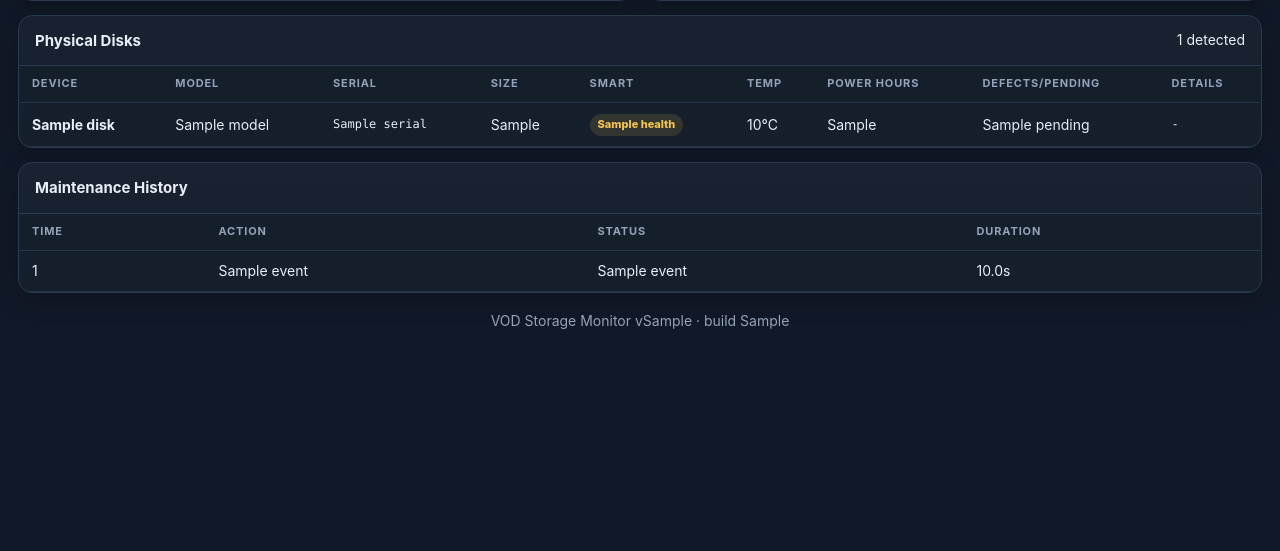
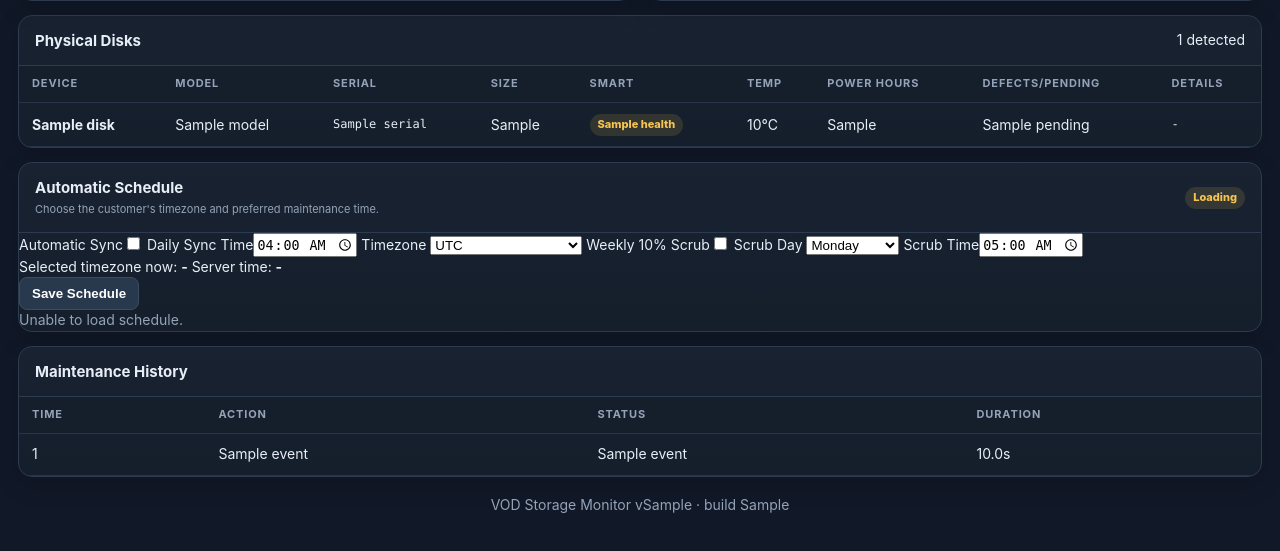
Before and after one commit to kasundigital/VOD-Storage-Monitor, a Python web app: template templates/index.html in a window 1280 px wide. Shown: the part 783-1334 px from the top of the page. Before the commit the page ends 1112 px from the top, so only its background shows below. Run offline with Jinja, Linux system fonts and the light colour scheme; the template is opened without the code that fills it: most values are stand-ins (such as "Sample title", 1, 10 or a date in 2020).

Commit message:
Add customer-selectable automatic SnapRAID schedule UI

```diff
--- a/templates/index.html
+++ b/templates/index.html
@@ -61,6 +61,49 @@
 <section class="panel"><div class="panel-title"><h2>Physical Disks</h2><span>{{data.disks|length}} detected</span></div><div class="table-wrap"><table><thead><tr><th>Device</th><th>Model</th><th>Serial</th><th>Size</th><th>SMART</th><th>Temp</th><th>Power Hours</th><th>Defects/Pending</th><th>Details</th></tr></thead><tbody>{% for d in data.disks %}<tr><td><b>{{d.name}}</b></td><td>{{d.model}}</td><td class="mono">{{d.serial}}</td><td>{{d.size_h}}</td><td><span class="pill {{'ok' if d.smart.health=='Healthy' else ('bad' if d.smart.health=='FAILED' else 'warn')}}">{{d.smart.health}}</span></td><td class="{{'hot' if d.smart.temp and d.smart.temp >= 50 else ''}}">{{d.smart.temp if d.smart.temp is not none else '-'}}°C</td><td>{{d.smart.power_hours if d.smart.power_hours is not none else '-'}}</td><td>{{d.smart.pending if d.smart.pending is not none else (d.smart.reallocated if d.smart.reallocated is not none else '-')}}</td><td class="mono">{{d.smart.error if d.smart.error else '-'}}</td></tr>{% endfor %}</tbody></table></div></section>
 
 {% if data.docker.enabled %}<section class="panel"><div class="panel-title"><h2>Docker Containers</h2></div><div class="table-wrap"><table><thead><tr><th>Name</th><th>Image</th><th>Status</th><th>Ports</th></tr></thead><tbody>{% for c in data.docker.containers %}<tr><td>{{c.Names}}</td><td>{{c.Image}}</td><td>{{c.Status}}</td><td>{{c.Ports}}</td></tr>{% endfor %}</tbody></table></div></section>{% endif %}
+
+<section class="panel">
+  <div class="panel-title">
+    <div><h2>Automatic Schedule</h2><span class="subtle">Choose the customer's timezone and preferred maintenance time.</span></div>
+    <span id="scheduleState" class="pill warn">Loading</span>
+  </div>
+  <div class="schedule-wrap">
+    <div class="schedule-grid">
+      <label class="field toggle-field"><span>Automatic Sync</span><input id="syncEnabled" type="checkbox"></label>
+      <label class="field"><span>Daily Sync Time</span><input id="syncTime" type="time" value="04:00"></label>
+      <label class="field"><span>Timezone</span>
+        <select id="scheduleTimezone">
+          <option value="UTC">UTC</option>
+          <option value="America/New_York">America/New_York</option>
+          <option value="America/Chicago">America/Chicago</option>
+          <option value="America/Denver">America/Denver</option>
+          <option value="America/Los_Angeles">America/Los_Angeles</option>
+          <option value="America/Phoenix">America/Phoenix</option>
+          <option value="America/Anchorage">America/Anchorage</option>
+          <option value="Pacific/Honolulu">Pacific/Honolulu</option>
+          <option value="Asia/Colombo">Asia/Colombo</option>
+        </select>
+      </label>
+      <label class="field toggle-field"><span>Weekly 10% Scrub</span><input id="scrubEnabled" type="checkbox"></label>
+      <label class="field"><span>Scrub Day</span>
+        <select id="scrubDay">
+          <option value="0">Monday</option><option value="1">Tuesday</option><option value="2">Wednesday</option>
+          <option value="3">Thursday</option><option value="4">Friday</option><option value="5">Saturday</option>
+          <option value="6">Sunday</option>
+        </select>
+      </label>
+      <label class="field"><span>Scrub Time</span><input id="scrubTime" type="time" value="05:00"></label>
+    </div>
+    <div class="schedule-footer">
+      <div class="schedule-times">
+        <span>Selected timezone now: <b id="scheduleCurrent">-</b></span>
+        <span>Server time: <b id="scheduleServer">-</b></span>
+      </div>
+      <button class="primary" onclick="saveSchedule()">Save Schedule</button>
+    </div>
+    <div id="scheduleMessage" class="muted"></div>
+  </div>
+</section>
 
 <section class="panel"><div class="panel-title"><h2>Maintenance History</h2></div><div class="table-wrap"><table><thead><tr><th>Time</th><th>Action</th><th>Status</th><th>Duration</th></tr></thead><tbody>{% for e in events %}<tr><td>{{e[0]}}</td><td>{{e[1]}}</td><td>{{e[2]}}</td><td>{{'%.1f'|format(e[4])}}s</td></tr>{% endfor %}</tbody></table></div></section>
 <footer style="padding:18px;text-align:center" class="muted">VOD Storage Monitor v{{data.app_version}} · build {{data.build_sha}}</footer>
@@ -153,5 +196,44 @@ setInterval(refreshStatus,10000);
 refreshStatus();
 setInterval(pollJob,2000);
 pollJob();
+
+async function loadSchedule(){
+  try{
+    const r=await fetch('/api/schedule');
+    const s=await r.json();
+    document.getElementById('syncEnabled').checked=!!s.sync_enabled;
+    document.getElementById('syncTime').value=s.sync_time||'04:00';
+    document.getElementById('scheduleTimezone').value=s.timezone||'UTC';
+    document.getElementById('scrubEnabled').checked=!!s.scrub_enabled;
+    document.getElementById('scrubDay').value=String(s.scrub_day ?? '6');
+    document.getElementById('scrubTime').value=s.scrub_time||'05:00';
+    document.getElementById('scheduleCurrent').textContent=s.current_time||'-';
+    document.getElementById('scheduleServer').textContent=s.server_time||'-';
+    const active=!!s.sync_enabled || !!s.scrub_enabled;
+    const state=document.getElementById('scheduleState');
+    state.textContent=active?'Enabled':'Disabled';
+    state.className='pill '+(active?'ok':'warn');
+  }catch(e){
+    document.getElementById('scheduleMessage').textContent='Unable to load schedule.';
+  }
+}
+async function saveSchedule(){
+  const payload={
+    sync_enabled:document.getElementById('syncEnabled').checked,
+    sync_time:document.getElementById('syncTime').value,
+    timezone:document.getElementById('scheduleTimezone').value,
+    scrub_enabled:document.getElementById('scrubEnabled').checked,
+    scrub_day:document.getElementById('scrubDay').value,
+    scrub_time:document.getElementById('scrubTime').value
+  };
+  const r=await fetch('/api/schedule',{method:'POST',headers:{'Content-Type':'application/json'},body:JSON.stringify(payload)});
+  const j=await r.json();
+  const msg=document.getElementById('scheduleMessage');
+  if(!r.ok){msg.textContent=j.error||'Unable to save schedule.';return;}
+  msg.textContent='Schedule saved.';
+  await loadSchedule();
+}
+loadSchedule();
+setInterval(loadSchedule,60000);
 </script>
 </body></html>
```
